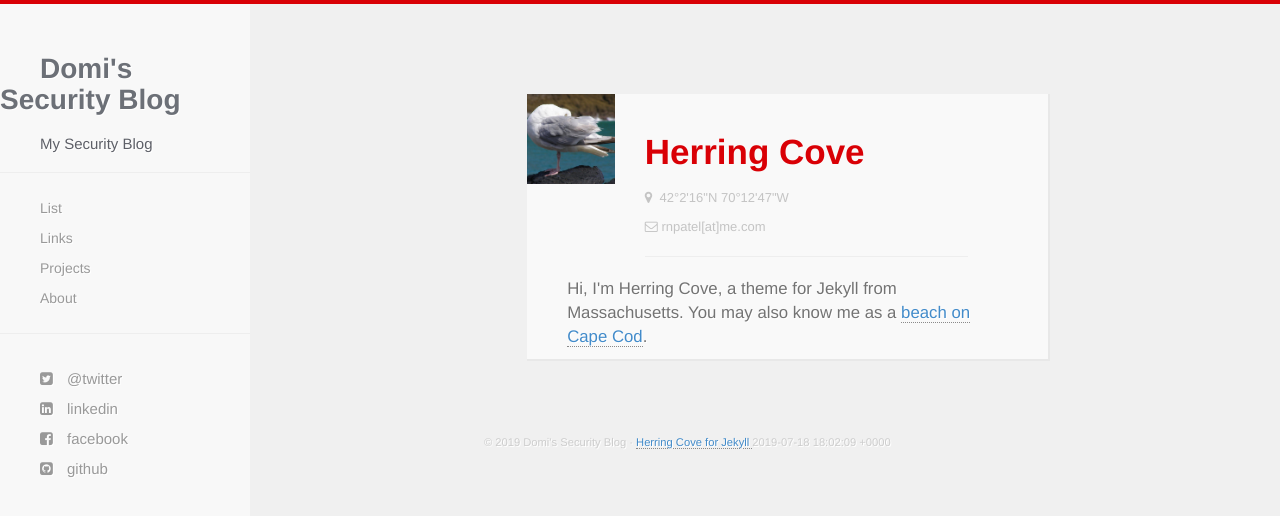
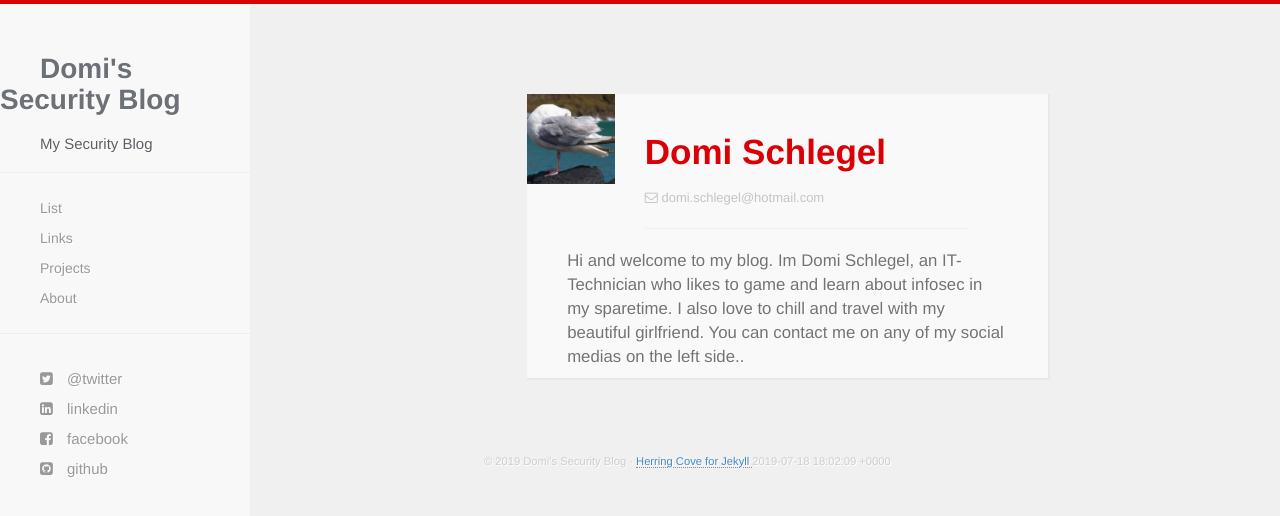
Before and after one commit to PhaNDoMs/PhaNDoMs.github.io, a Jekyll site: the page built from about.html, in a window 1280 px wide. Shown: the top 516 px of the page. Built offline with Jekyll 4.4.1, drawn with Linux system fonts in a browser that asks for light colours; nearby versions of some CDN libraries; Markdown is read by kramdown in place of the engine named in the settings.

Commit message:
Update about.html

```diff
--- a/about.html
+++ b/about.html
@@ -10,15 +10,14 @@ title: About
             <img src="{{ site.baseurl }}/images/self.jpg">
           </div>
           <div class="col-md-9">
-            <h1>Herring Cove</h1>
-            <p><i class="fa fa-map-marker"></i>&nbsp;&nbsp;42°2'16"N   70°12'47"W</p>
-            <p><i class="fa fa-envelope-o"></i>&nbsp;rnpatel[at]me.com </p>
+            <h1>Domi Schlegel</h1>
+            <p><i class="fa fa-envelope-o"></i>&nbsp;domi.schlegel@hotmail.com </p>
             <hr />
           </div>
         </div>
         <div class="row">
           <div class="col-md-12 letter">
-            <p>Hi, I'm Herring Cove, a theme for Jekyll from Massachusetts. You may also know me as a <a href="http://wikimapia.org/38526/Herring-Cove-Beach">beach on Cape Cod</a>.</p>
+            <p>Hi and welcome to my blog. Im Domi Schlegel, an IT-Technician who likes to game and learn about infosec in my sparetime. I also love to chill and travel with my beautiful girlfriend. You can contact me on any of my social medias on the left side.</a>.</p>
           </div>
         </div>
     </div>
```
